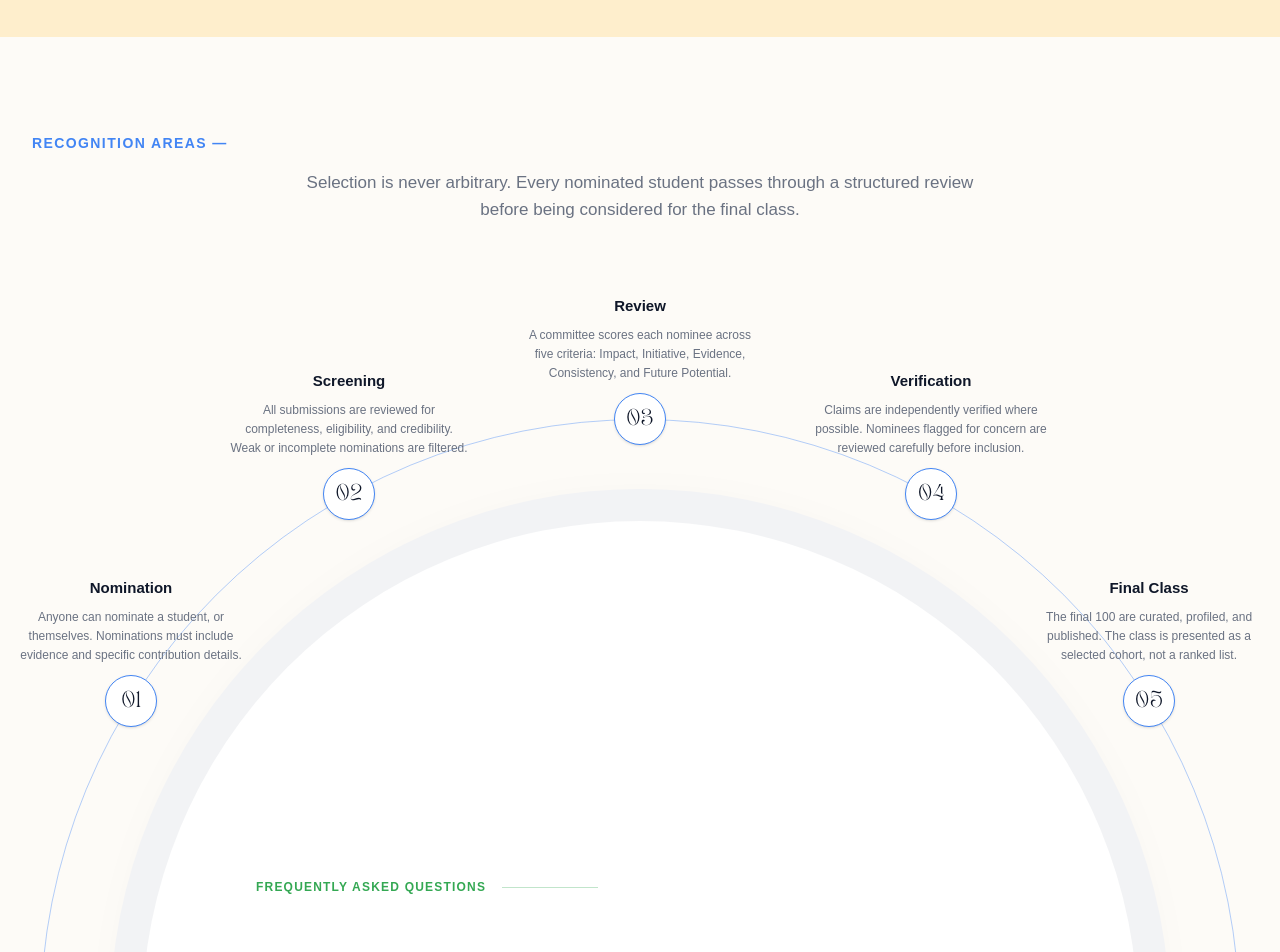
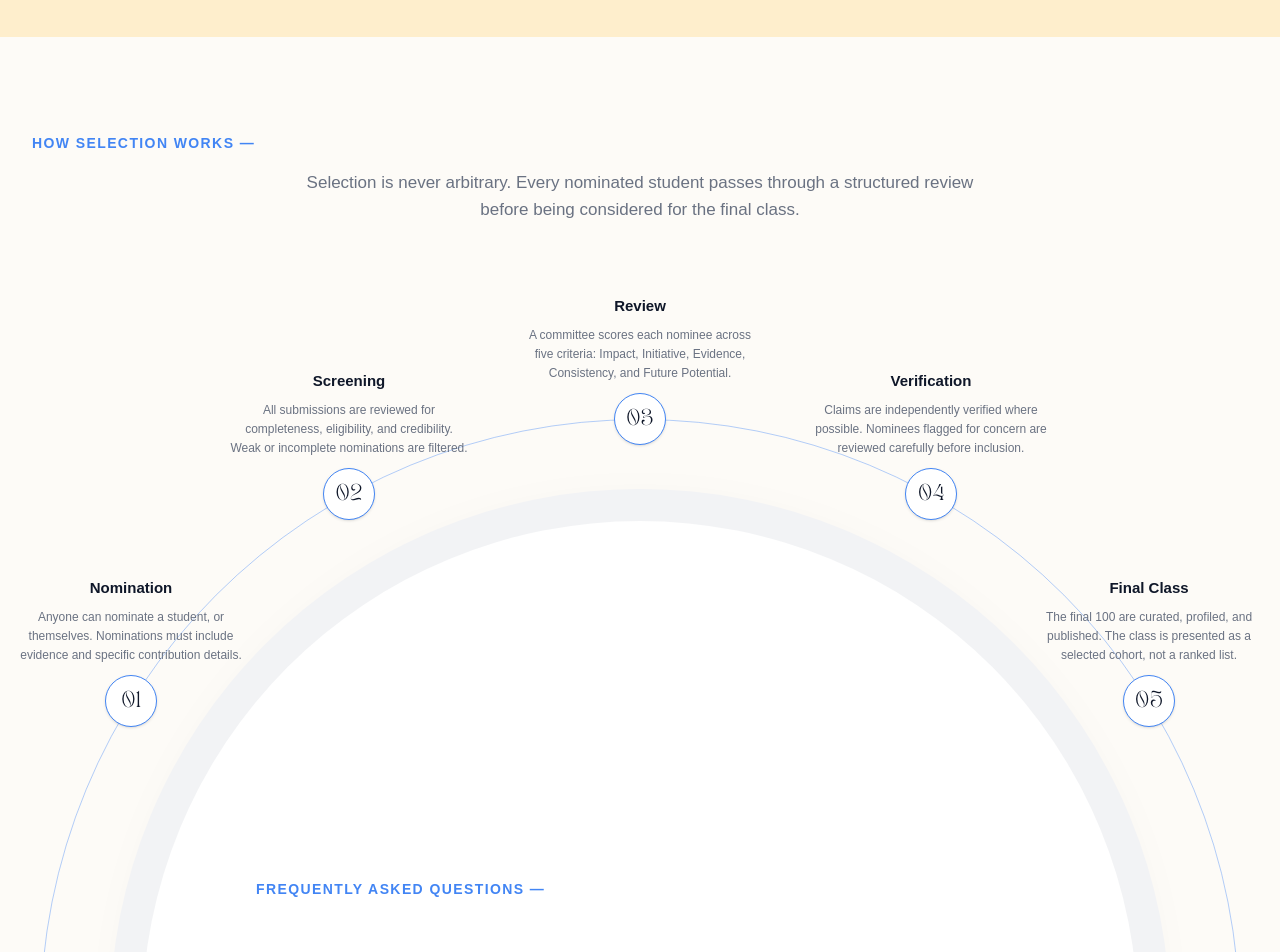
Before and after one commit to GDGBabcockUniversity/the-hundred, a Next.js app: page / in a window 1280 px wide. Shown: the part 3020-3972 px from the top of the page. Built offline with nearby package versions, Linux system fonts and the light colour scheme; a web font is replaced by a local one.

Commit message:
feat: add ProcessSection component with selection steps and FAQ accordion

```diff
--- a/components/landing/ProcessSection.tsx
+++ b/components/landing/ProcessSection.tsx
@@ -104,7 +104,7 @@ export function ProcessSection() {
         <div className="mb-24 relative">
           <div className="flex items-center gap-4 w-full max-w-2xl pr-6">
             <p className="text-brand-blue text-sm font-semibold uppercase tracking-widest mb-4">
-              RECOGNITION AREAS —
+              How selection works —
             </p>
           </div>
 
@@ -179,10 +179,9 @@ export function ProcessSection() {
 
         <div className="max-w-3xl mx-auto bg-white rounded-3xl p-6 sm:p-10 lg:p-0 border border-gray-100 shadow-sm lg:bg-transparent lg:border-none lg:shadow-none relative z-10">
           <div className="flex items-center gap-4 mb-10">
-            <span className="text-brand-green text-xs font-bold uppercase tracking-widest">
-              Frequently asked questions
-            </span>
-            <div className="h-px w-24 bg-brand-green/30" />
+            <p className="text-brand-blue text-sm font-semibold uppercase tracking-widest mb-4">
+              Frequently asked questions —
+            </p>
           </div>
 
           <Accordion type="single" collapsible className="w-full mb-10">
```
